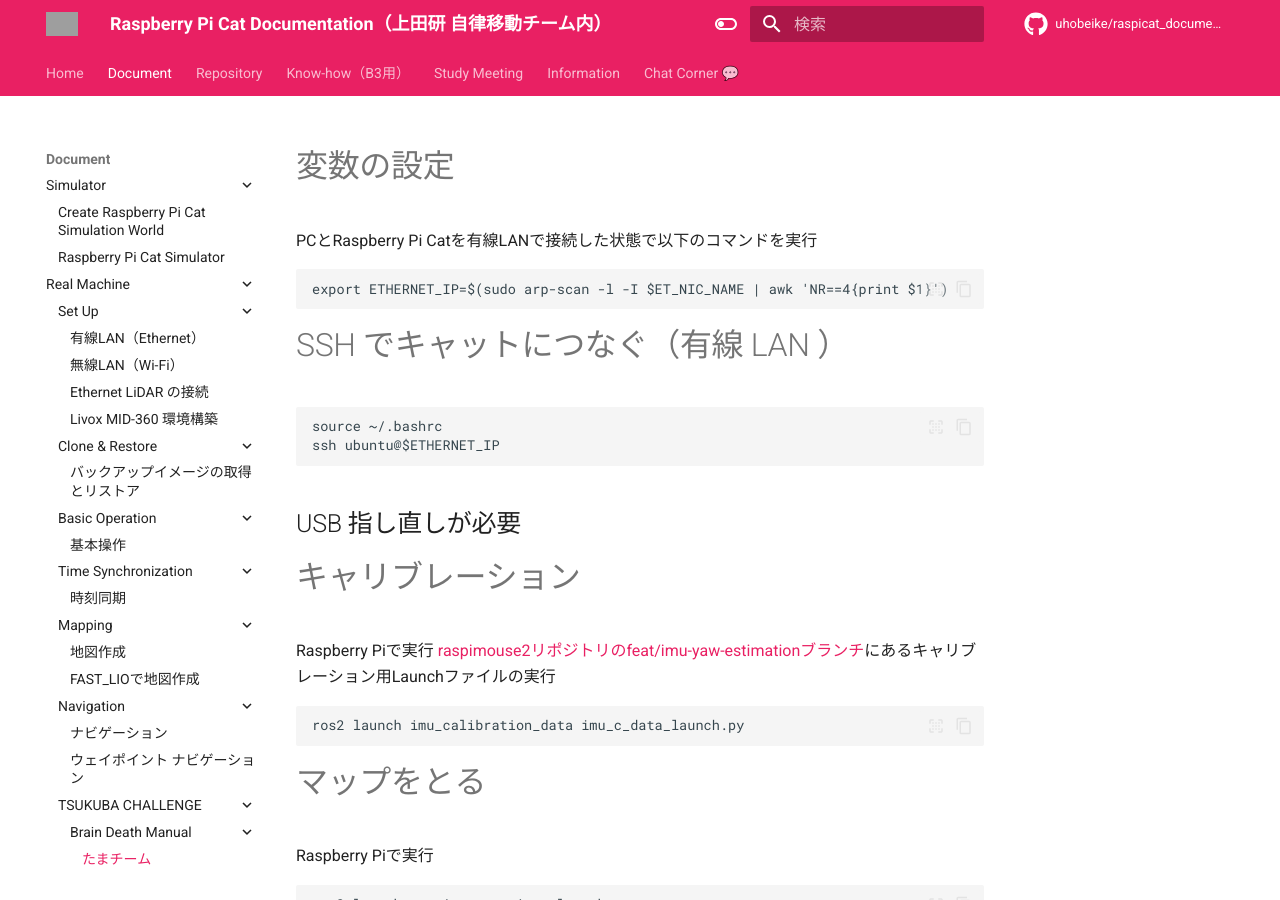
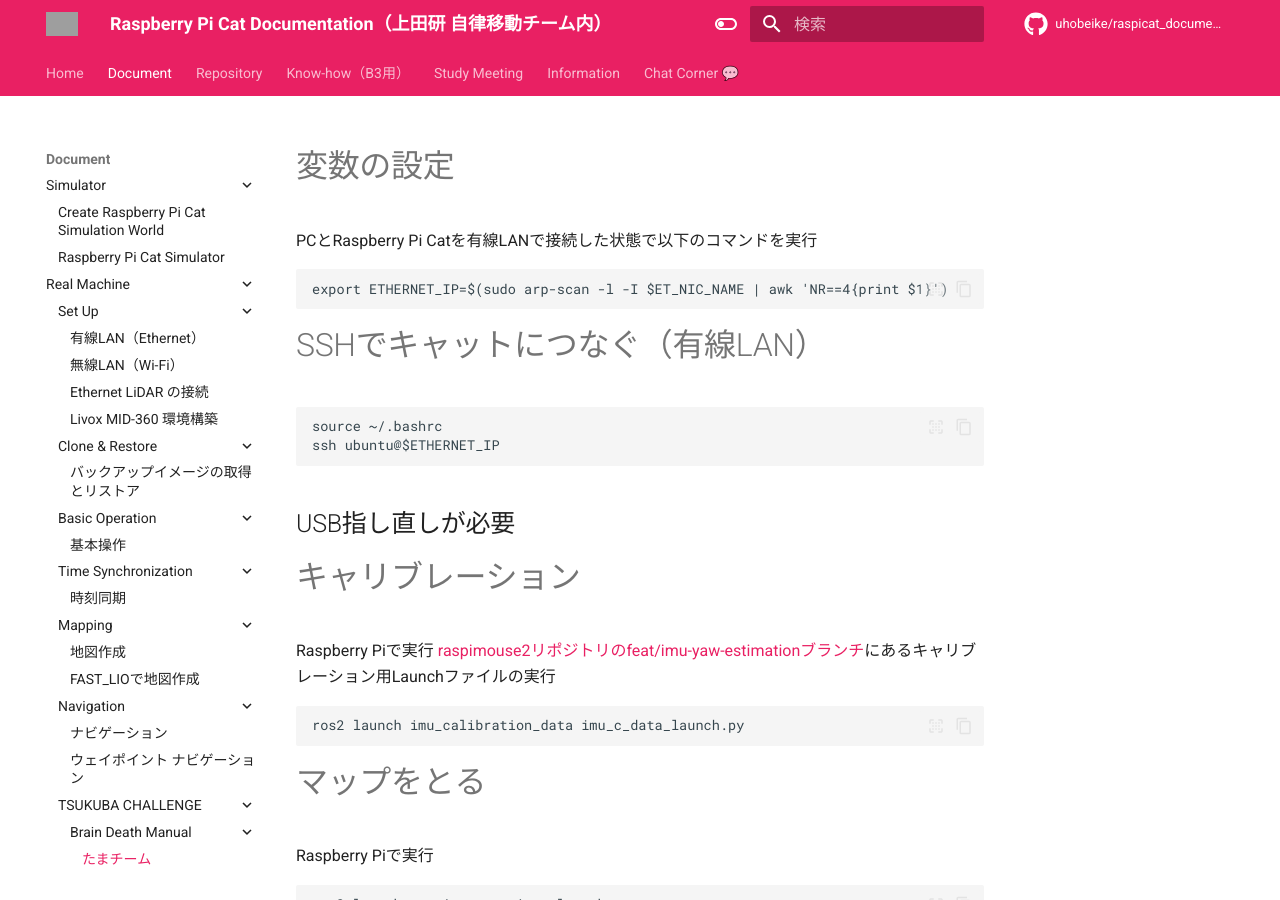
Before and after one commit to CIT-Autonomous-Robot-Lab/raspicat_documentation, an MkDocs documentation site: the page built from docs/document/real_machine/tsukuba_challenge/brain_death_manual/tama.md, in a window 1280 px wide and 900 px high. Built offline with MkDocs 1.6.1 and Material for MkDocs 9.7.7, drawn with Linux system fonts in a browser that asks for light colours; comment, search, counter and statistics services are not loaded; grey boxes are pictures that could not be loaded.

Commit message:
半角と全角の間の半角スペースを削除

````diff
--- a/docs/document/real_machine/tsukuba_challenge/brain_death_manual/tama.md
+++ b/docs/document/real_machine/tsukuba_challenge/brain_death_manual/tama.md
@@ -4,13 +4,13 @@
 export ETHERNET_IP=$(sudo arp-scan -l -I $ET_NIC_NAME | awk 'NR==4{print $1}')
 ```
 
-# SSH でキャットにつなぐ（有線 LAN ）
+# SSHでキャットにつなぐ（有線LAN）
 ```
 source ~/.bashrc
 ssh ubuntu@$ETHERNET_IP
 ```
 
-## USB 指し直しが必要
+## USB指し直しが必要
 
 # キャリブレーション
 Raspberry Piで実行
````
